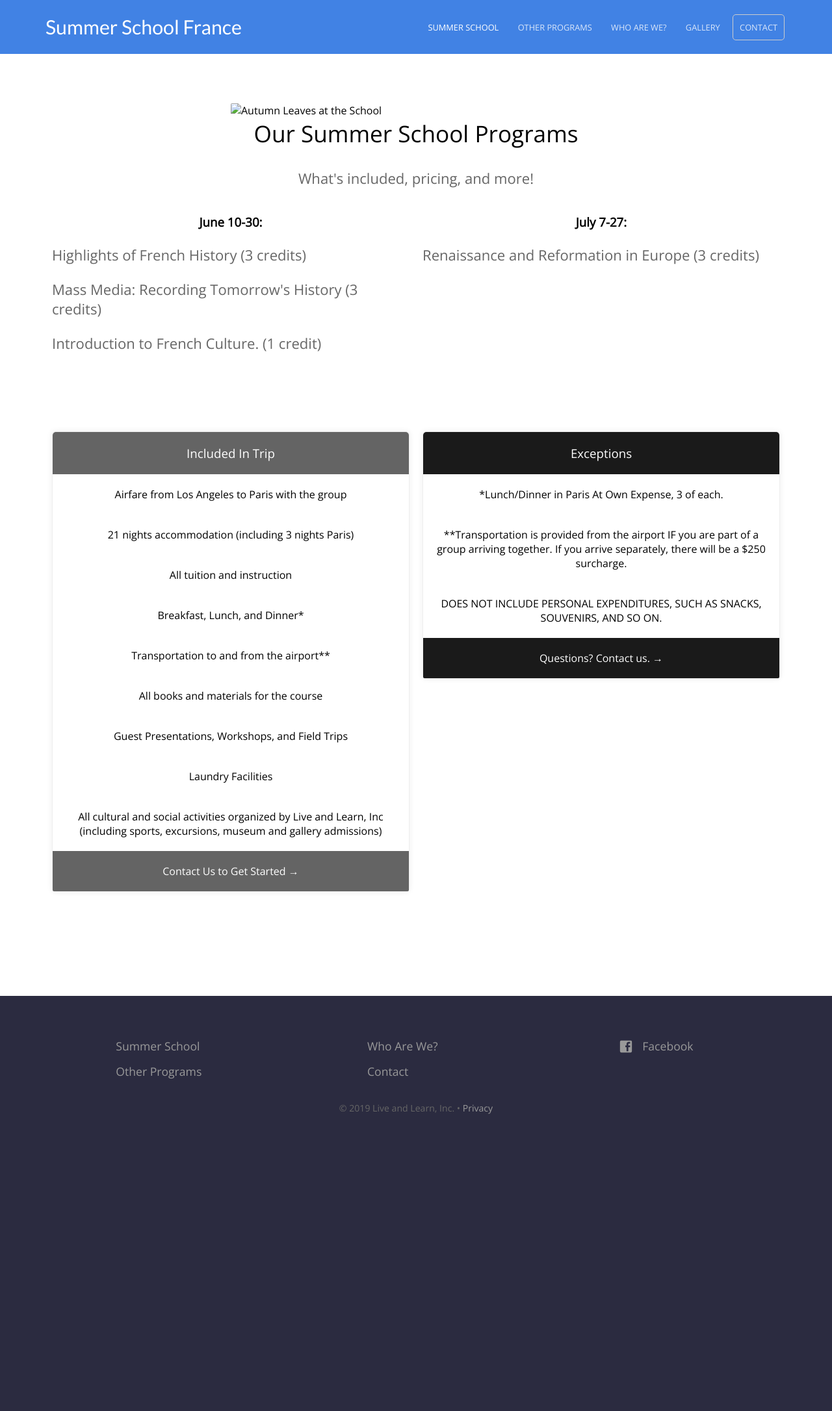
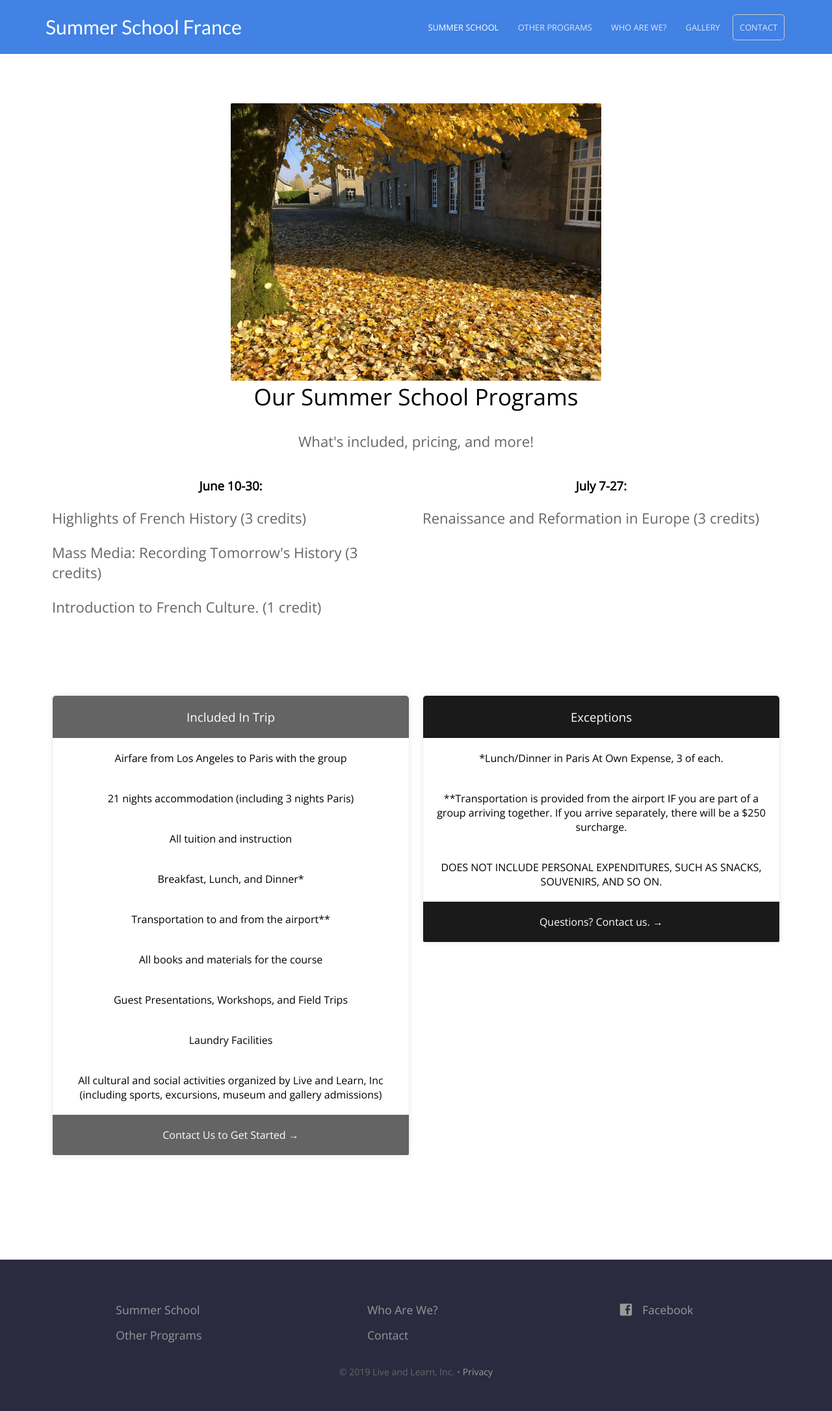
Before and after one commit to baritchie/project1, a Jekyll site: the page built from summerschoolprograms.html, in a window 1280 px wide. Shown: the whole page at 65% size. Built offline with Jekyll 4.4.1, drawn with Linux system fonts in a browser that asks for light colours; before the commit the page ends 1766 px from its top, so only the background shows below that.

```diff
--- a/summerschoolprograms.html
+++ b/summerschoolprograms.html
@@ -2,7 +2,7 @@
 title: Summer School Programs
 heading: Our Summer School Programs
 description: 'What''s included, pricing, and more!'
-picture_url: 'uploads/IMG_4282'
+picture_url: '/uploads/IMG_4282'
 pricing_table:
   - name: Included In Trip
     color: '#646464'
```
